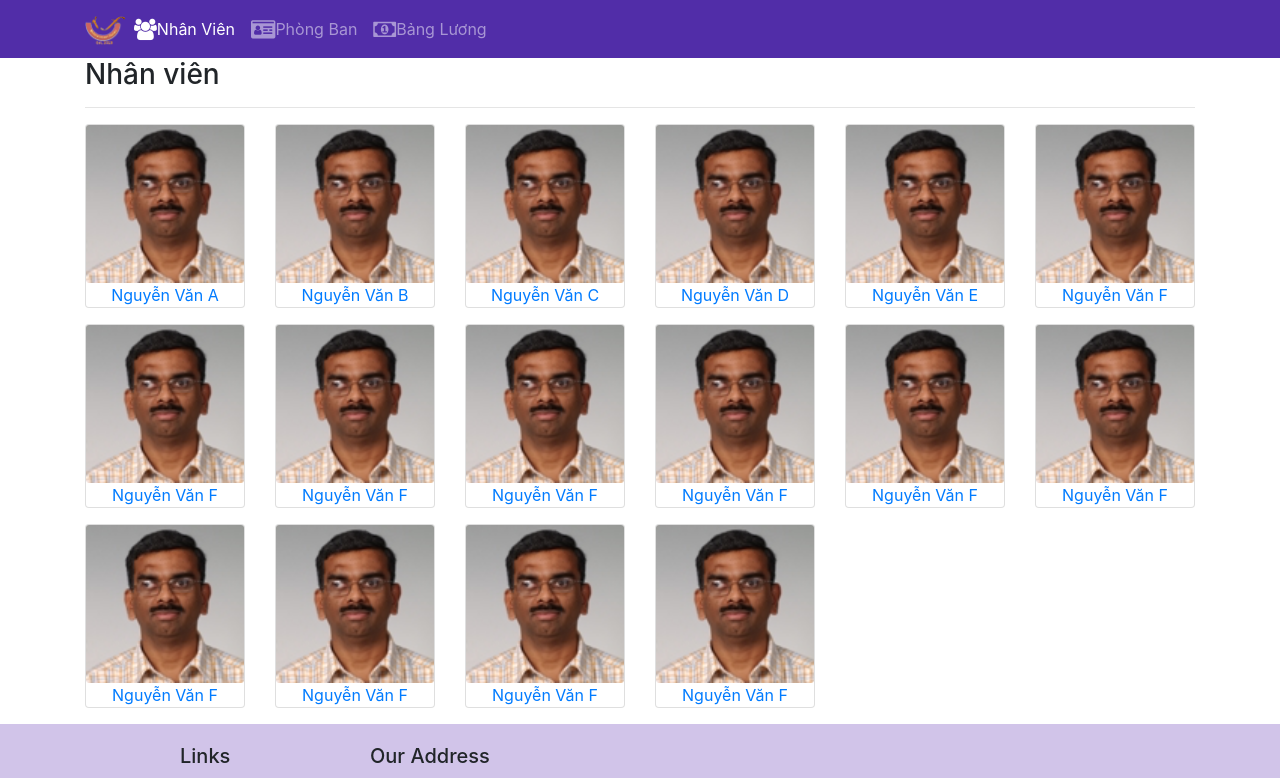
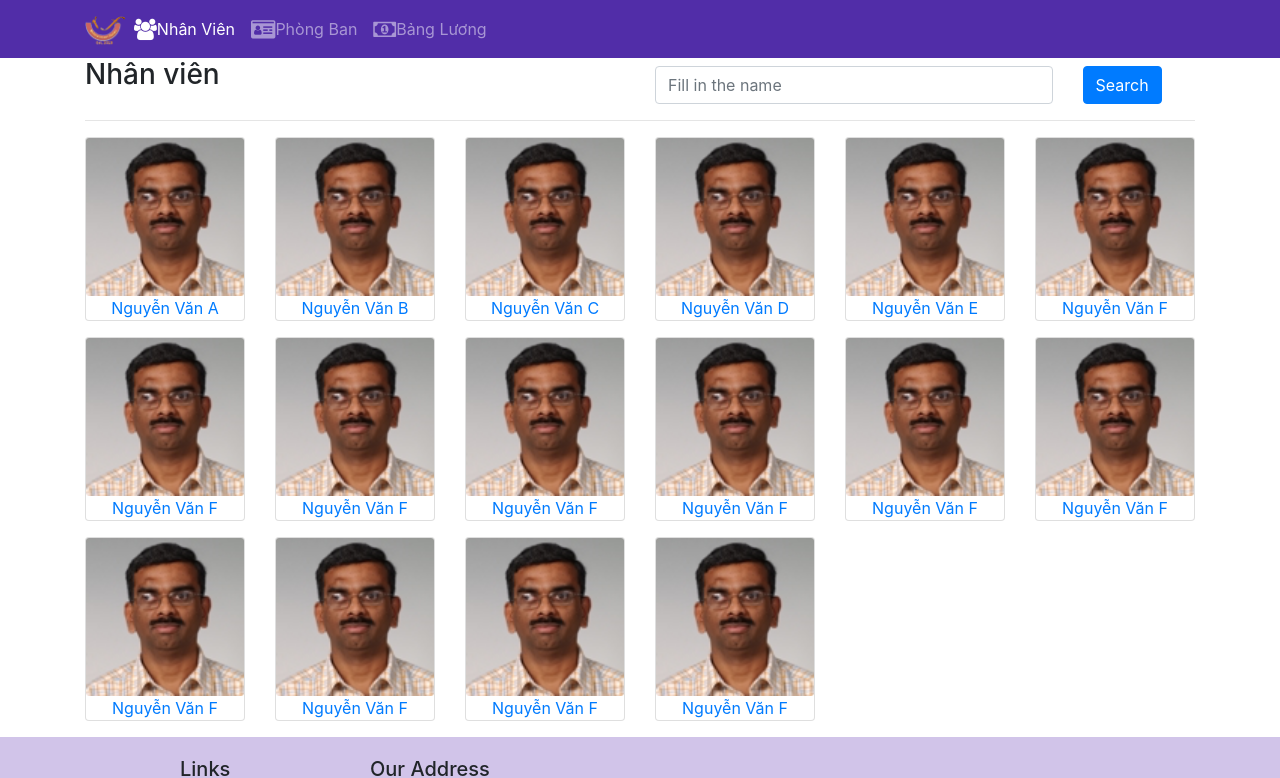
Before and after one commit to dtrungqt/RJS101x_ASM, a React (Create React App) app: page /home in a window 1280 px wide. Shown: the top 778 px of the page. Built offline with nearby package versions, Linux system fonts and the light colour scheme.

Commit message:
8th add Search tool

```diff
--- a/src/App.css
+++ b/src/App.css
@@ -57,3 +57,7 @@ address {
   border-radius: 10px;
   background-color: #eee;
 }
+
+.dark-color {
+  background-color: #eef;
+}
--- a/src/components/DepartmentComponent.js
+++ b/src/components/DepartmentComponent.js
@@ -1,8 +1,6 @@
 import React from "react";
 import {
   Card,
-  CardImg,
-  CardImgOverlay,
   CardTitle,
   Breadcrumb,
   BreadcrumbItem,
@@ -15,14 +13,14 @@ function RenderDepartment({ departments }) {
   const departmentList = departments.map((department) => {
     return (
       <div className="col-12 col-md-6 col-lg-4 mb-3" key={department.id}>
-        <Card>
+        <Card className="dark-color">
           <CardTitle className="p-1">{department.name}</CardTitle>
           <CardBody>Số lượng nhân viên: {department.numberOfStaff}</CardBody>
         </Card>
       </div>
     );
   });
-  console.log(departmentList);
+
   return (
     <div className="container">
       <div className="row ">{departmentList}</div>
--- a/src/components/HeaderComponent.js
+++ b/src/components/HeaderComponent.js
@@ -6,7 +6,6 @@ import {
   NavbarToggler,
   Collapse,
   NavItem,
-  Jumbotron,
 } from "reactstrap";
 import { NavLink } from "react-router-dom";
 
--- a/src/components/SalaryComponent.js
+++ b/src/components/SalaryComponent.js
@@ -1,8 +1,6 @@
 import React from "react";
 import {
   Card,
-  CardImg,
-  CardImgOverlay,
   CardTitle,
   Breadcrumb,
   BreadcrumbItem,
@@ -18,7 +16,7 @@ function RenderSalary({ info }) {
 
     return (
       <div className="col-12 col-md-6 col-lg-4 mb-3" key={staff.id}>
-        <Card>
+        <Card className="dark-color">
           <CardTitle className="p-1">{staff.name}</CardTitle>
           <CardBody>
             <p>Mã nhân viên: {staff.id}</p>
--- a/src/components/StaffListComponent.js
+++ b/src/components/StaffListComponent.js
@@ -1,19 +1,11 @@
-import React from "react";
-import {
-  Card,
-  CardImg,
-  CardImgOverlay,
-  CardTitle,
-  Breadcrumb,
-  BreadcrumbItem,
-  CardBody,
-} from "reactstrap";
+import React, { Component } from "react";
+import { Card, CardImg } from "reactstrap";
 import { Link } from "react-router-dom";
 
 //tạo Component hiển thị mỗi staff
 function RenderStaffItem({ staff }) {
   return (
-    <Card className="mb-3">
+    <Card className="mb-3 card-select">
       <Link to={`/menu/${staff.id}`}>
         <CardImg width="100%" src={staff.image} alt={staff.name} />
         <p className="text-center text-name">{staff.name}</p>
@@ -23,27 +15,109 @@ function RenderStaffItem({ staff }) {
 }
 
 //TẠO StaffList Component
-function StaffList(props) {
-  const staffList = props.staffs.map((staff) => {
+class StaffList extends Component {
+  constructor(props) {
+    super(props);
+
+    this.state = {
+      staffName: "none",
+    };
+  }
+
+  onStaffSelect(staff) {
+    this.setState({ staffName: staff });
+  }
+
+  render() {
+    let staffList = this.props.staffs;
+    const searchName = this.state.staffName;
+    console.log(searchName);
+
+    //danh sách kết quả tìm kiếm nhân viên theo tên
+    let searchResult;
+    searchName && searchName !== "none"
+      ? (searchResult = staffList.filter((staff) =>
+          staff.name.toLowerCase().includes(searchName)
+        ))
+      : (searchResult = "");
+
+    // console.log(searchResult);
+
+    if (searchName === "none") {
+      staffList = staffList.map((staff) => {
         return (
           <div key={staff.id} className="col-6 col-md-4 col-lg-2">
             <RenderStaffItem staff={staff} />
           </div>
         );
       });
+    } else if (searchResult.length) {
+      staffList = searchResult.map((staff) => {
+        return (
+          <div key={staff.id} className="col-6 col-md-4 col-lg-2">
+            <RenderStaffItem staff={staff} />
+          </div>
+        );
+      });
+    } else {
+      staffList = "";
+    }
 
+    /*
+    const staffList = this.props.staffs.map((staff) => {
+      return (
+        <div key={staff.id} className="col-6 col-md-4 col-lg-2">
+          <RenderStaffItem staff={staff} />
+        </div>
+      );
+    });
+*/
     return (
       <div className="container">
         <div className="row">
-        <div className="col-12">
+          <div className="col-6">
             <h3>Nhân viên</h3>
-          <hr />
+          </div>
+
+          {/* Thanh Search  */}
+          <div className="col-6 mt-2">
+            <form>
+              <div className="form-group row mb-3">
+                <div className="col-sm-9">
+                  <input
+                    type="text"
+                    className="form-control"
+                    id="input-query"
+                    placeholder="Fill in the name"
+                  />
+                </div>
+                <div className="col-sm-3">
+                  <button
+                    type="button"
+                    className="btn btn-primary"
+                    id="btn-submit"
+                    onClick={() => {
+                      this.onStaffSelect(
+                        document
+                          .getElementById("input-query")
+                          .value.toLowerCase()
+                      );
+                      // console.log(document.getElementById("input-query").value);
+                    }}
+                  >
+                    Search
+                  </button>
                 </div>
               </div>
+            </form>
+          </div>
+        </div>
+        <hr className="mt-0" />
 
         <div className="row">{staffList}</div>
       </div>
     );
   }
+}
 
 export default StaffList;
```
Also changed, not shown: src/components/StaffDetailComponent.js (+1 -71 lines). Lines whose indentation alone changed are shown as unchanged.
